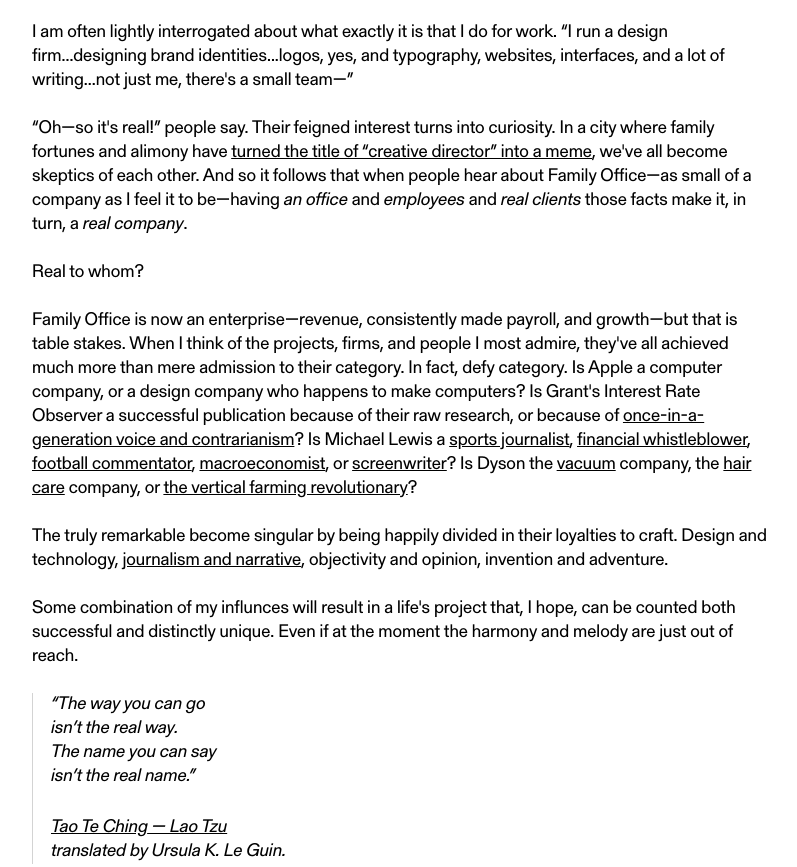
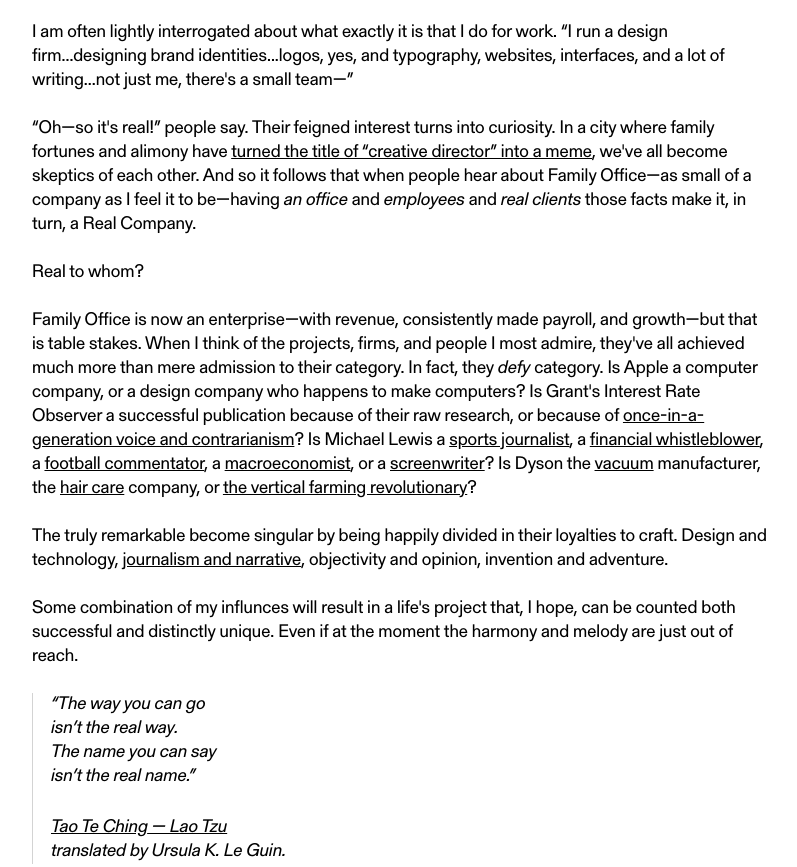
Before and after one commit to diego-segura/presence, an Astro site: page /posts/2025-07-06 in a window 1280 px wide. Shown: the part 811-1678 px from the top of the page, without its empty margins (240-1037 px from the left). Built offline with nearby package versions, Linux system fonts and the light colour scheme; Astro itself is replaced by a stand-in of ours; a web font is replaced by a local one.

Commit message:
copy edits

```diff
--- a/src/content/posts/2025-07-06.mdx
+++ b/src/content/posts/2025-07-06.mdx
@@ -10,11 +10,11 @@ Our [Instagram](https://instagram.com/familyoffice.is) is bare, I haven't publis
 
 I am often lightly interrogated about what exactly it is that I do for work. “I run a design firm...designing brand identities...logos, yes, and typography, websites, interfaces, and a lot of writing...not just me, there's a small team—”
 
-“Oh—so it's real!” people say. Their feigned interest turns into curiosity. In a city where family fortunes and alimony have [turned the title of “creative director” into a meme](https://www.instagram.com/p/DKxWl36vz2s/?utm_source=ig_web_copy_link&igsh=YnQ2cXFzMm9nMzU2), we've all become skeptics of each other. And so it follows that when people hear about Family Office—as small of a company as I feel it to be—having _an office_ and _employees_ and _real clients_ those facts make it, in turn, a _real company_.
+“Oh—so it's real!” people say. Their feigned interest turns into curiosity. In a city where family fortunes and alimony have [turned the title of “creative director” into a meme](https://www.instagram.com/p/DKxWl36vz2s/?utm_source=ig_web_copy_link&igsh=YnQ2cXFzMm9nMzU2), we've all become skeptics of each other. And so it follows that when people hear about Family Office—as small of a company as I feel it to be—having _an office_ and _employees_ and _real clients_ those facts make it, in turn, a Real Company.
 
 Real to whom?
 
-Family Office is now an enterprise—revenue, consistently made payroll, and growth—but that is table stakes. When I think of the projects, firms, and people I most admire, they've all achieved much more than mere admission to their category. In fact, defy category. Is Apple a computer company, or a design company who happens to make computers?  Is Grant's Interest Rate Observer a successful publication because of their raw research, or because of [once-in-a-generation voice and contrarianism](https://www.institutionalinvestor.com/article/2bsw43jnxobb1k7rq8b28/culture/jim-grant-is-a-wall-street-cult-hero-does-it-matter-if-hes-often-wrong)? Is Michael Lewis a [sports journalist](https://en.wikipedia.org/wiki/Moneyball:_The_Art_of_Winning_an_Unfair_Game), [financial whistleblower](https://en.wikipedia.org/wiki/Liar%27s_Poker), [football commentator](https://en.wikipedia.org/wiki/The_Blind_Side:_Evolution_of_a_Game), [macroeconomist](https://en.wikipedia.org/wiki/The_Big_Short), or [screenwriter](https://en.wikipedia.org/wiki/Category:Films_based_on_works_by_Michael_Lewis)? Is Dyson the [vacuum](https://www.youtube.com/watch?v=IDkNqXUh5_M) company, the [hair care](https://www.wsj.com/articles/airwrap-dyson-hair-styler-sensation-cost-2aaadba4) company, or [the vertical farming revolutionary](https://www.dyson.co.uk/discover/sustainability/farming/dyson-farming-hvgs)?
+Family Office is now an enterprise—with revenue, consistently made payroll, and growth—but that is table stakes. When I think of the projects, firms, and people I most admire, they've all achieved much more than mere admission to their category. In fact, they _defy_ category. Is Apple a computer company, or a design company who happens to make computers?  Is Grant's Interest Rate Observer a successful publication because of their raw research, or because of [once-in-a-generation voice and contrarianism](https://www.institutionalinvestor.com/article/2bsw43jnxobb1k7rq8b28/culture/jim-grant-is-a-wall-street-cult-hero-does-it-matter-if-hes-often-wrong)? Is Michael Lewis a [sports journalist](https://en.wikipedia.org/wiki/Moneyball:_The_Art_of_Winning_an_Unfair_Game), a [financial whistleblower](https://en.wikipedia.org/wiki/Liar%27s_Poker), a [football commentator](https://en.wikipedia.org/wiki/The_Blind_Side:_Evolution_of_a_Game), a [macroeconomist](https://en.wikipedia.org/wiki/The_Big_Short), or a [screenwriter](https://en.wikipedia.org/wiki/Category:Films_based_on_works_by_Michael_Lewis)? Is Dyson the [vacuum](https://www.youtube.com/watch?v=IDkNqXUh5_M) manufacturer, the [hair care](https://www.wsj.com/articles/airwrap-dyson-hair-styler-sensation-cost-2aaadba4) company, or [the vertical farming revolutionary](https://www.dyson.co.uk/discover/sustainability/farming/dyson-farming-hvgs)?
 
 The truly remarkable become singular by being happily divided in their loyalties to craft. Design and technology, [journalism and narrative](https://en.wikipedia.org/wiki/Creative_nonfiction), objectivity and opinion, invention and adventure.
 
```
